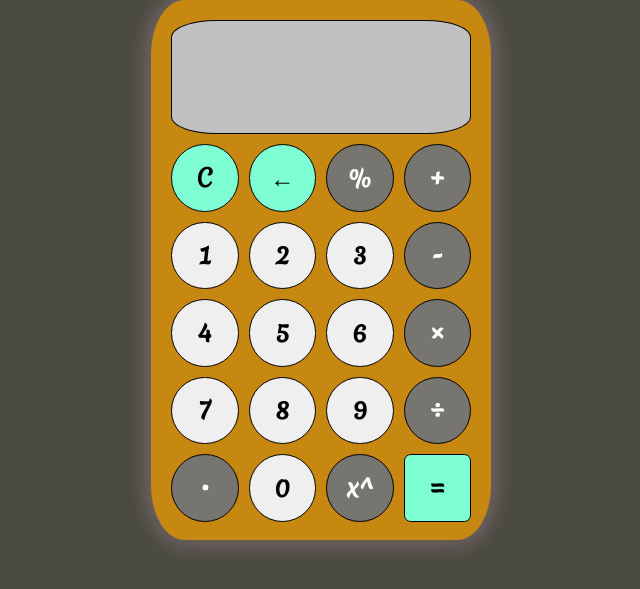
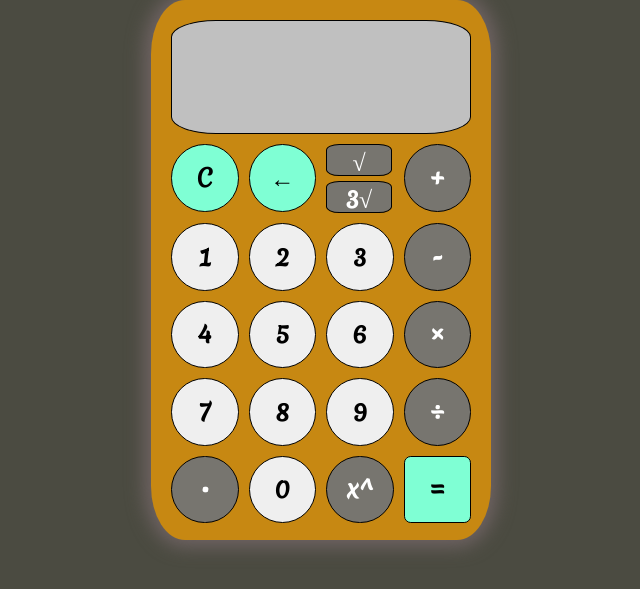
Before and after one commit to moenegm/calculator, a PHP site: page /index.html in a window 1280 px wide. Shown: the part 184-773 px from the top of the page, without its empty margins (319-959 px from the left). Run offline with PHP 8.4, Linux system fonts and the light colour scheme.

Commit message:
My site ready for deployment.

```diff
--- a/index.html
+++ b/index.html
@@ -26,7 +26,10 @@
           <div id="keyboard">
             <button class="operator" id="clear">C</button>
             <button class="delete" id="delete">&#8592</button>
-            <button class="operator" id="%">%</button>
+            <div id="root">
+              <button class="rtoperator" id="sqr">√</button>
+              <button class="rtoperator" id="cr">3√</button>
+            </div>
             <button class="operator" id="+">+</button>
             <button class="number" id="1">1</button>
             <button class="number" id="2">2</button>
--- /dev/null
+++ b/index.php
@@ -0,0 +1 @@
+<?php header( 'Location: /index.html' ) ;  ?>
--- a/main.css
+++ b/main.css
@@ -57,17 +57,46 @@ body {
   grid-gap: 10px;
   grid-template-columns: repeat(4, 1fr);
 }
+
 button {
+
+  cursor: pointer;
+  font-size: 1.5em;
+  font-family:'Merienda';
+}
+
+.number {
   border: 1px solid black;
   outline: none;
   height: 67.5px;
   border-radius: 50%;
   font-weight: bold;
-  cursor: pointer;
-  font-size: 1.5em;
-  font-family:'Merienda';
 }
+
+#root {
+  display: grid;
+  grid-template-rows: 2, 1fr;
+  grid-gap: 5px;
+
+}
+
+.rtoperator{
+  border: 1px solid black;
+  outline: none;
+  height: 32px;
+  width: 66px;
+  background-color: rgb(119, 117, 111);
+  color: white;
+  border-radius: 20%;
+  font-weight: bold;
+}
+
 .operator{
+  border: 1px solid black;
+  outline: none;
+  height: 67.5px;
+  border-radius: 50%;
+  font-weight: bold;
   background-color: rgb(119, 117, 111);
   color: white;
   font-size: 1.5em;
@@ -80,6 +109,10 @@ button {
   background-color: aquamarine;
   font-size: 1.5em;
   color: black;
+  border: 1px solid black;
+  outline: none;
+  height: 67.5px;
+  border-radius: 50%;
 }
 #equal {
   border-radius: 10%;
--- a/main.js
+++ b/main.js
@@ -19,7 +19,7 @@ function printOutput(num) {
 }
 //Delete Button
 var backSpace = document.getElementById("delete");
-backSpace.addEventListener("click", function() {
+backSpace.addEventListener("click", function () {
   var output = getOutput();
   if (output != "" && this.id == "delete") {
     output = output.substring(0, output.length - 1);
@@ -29,7 +29,7 @@ backSpace.addEventListener("click", function() {
 //operators
 var operator = document.getElementsByClassName("operator");
 for (var i = 0; i < operator.length; i++) {
-  operator[i].addEventListener("click", function() {
+  operator[i].addEventListener("click", function () {
     if (this.id == "clear") {
       printHistory("");
       printOutput("");
@@ -97,7 +97,7 @@ for (var i = 0; i < operator.length; i++) {
 // Numbers
 var number = document.getElementsByClassName("number");
 for (var i = 0; i < number.length; i++) {
-  number[i].addEventListener("click", function() {
+  number[i].addEventListener("click", function () {
     var output = getOutput();
     if (output != NaN && output.length < 15) {
       output = output + this.id;
```
Also changed, not shown: 2 other files.
